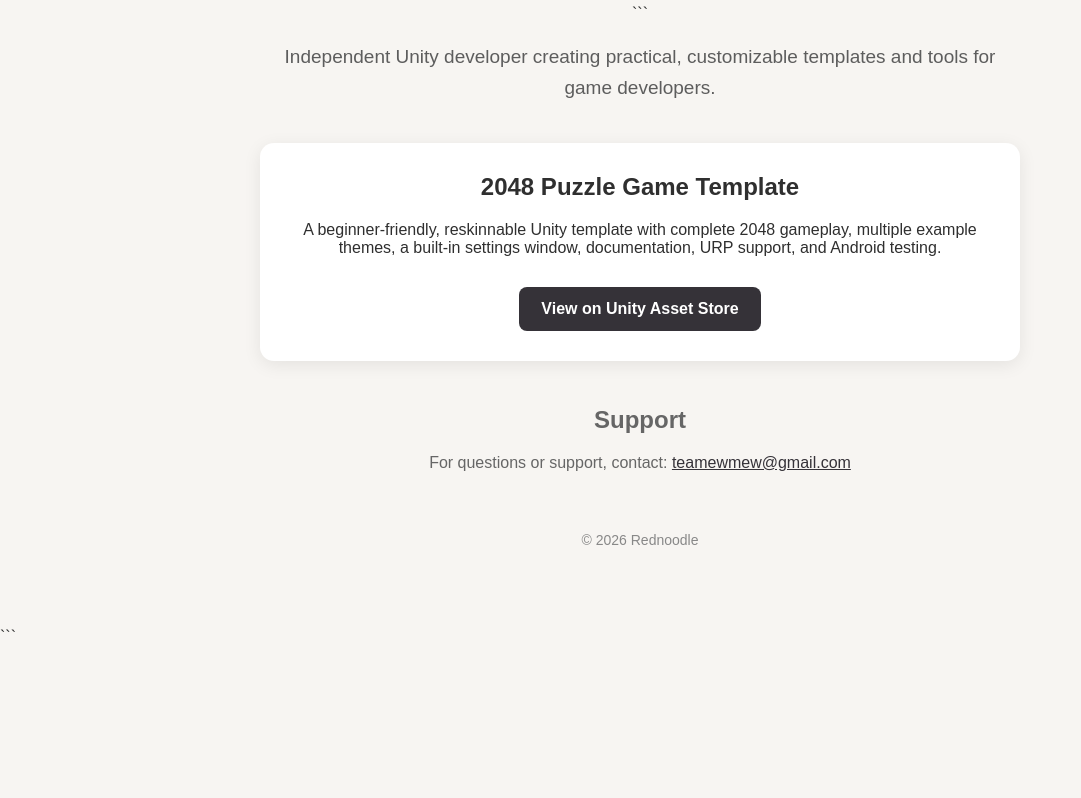
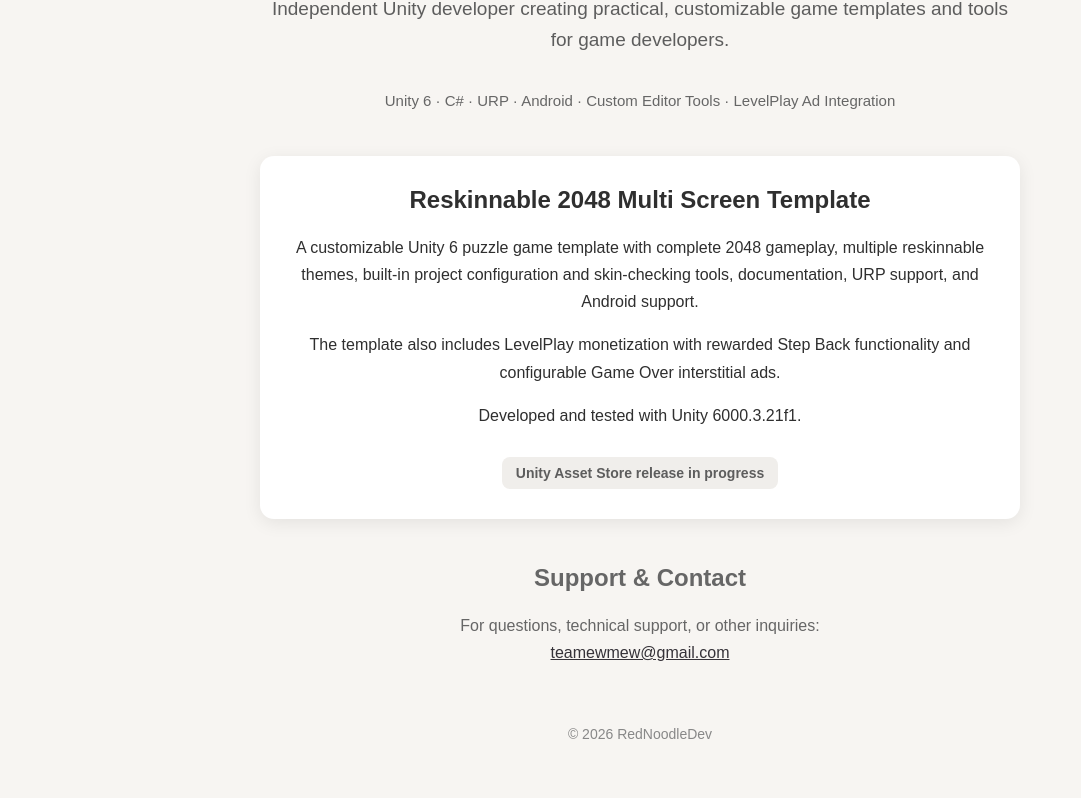
Before and after one commit to RednoodleDev/github.io, a plain HTML site: page index.html in a window 1280 px wide. Shown: the part 181-979 px from the top of the page, without its empty margins (0-1081 px from the left). Before the commit the page ends 827 px from the top, so only its background shows below. Drawn offline with Linux system fonts and the light colour scheme.

Commit message:
Update index.html

````diff
--- a/index.html
+++ b/index.html
@@ -1,12 +1,11 @@
 <!DOCTYPE html>
+<html lang="en">
 
-<html lang="en">
 <head>
     <meta charset="UTF-8">
     <meta name="viewport" content="width=device-width, initial-scale=1.0">
 
-```
-<title>Rednoodle | Unity Templates</title>
+    <title>RedNoodleDev | Unity Templates & Tools</title>
 
     <style>
         body {
@@ -29,10 +28,17 @@
         }
 
         .subtitle {
-        margin-bottom: 40px;
+            margin-bottom: 32px;
             font-size: 19px;
             line-height: 1.6;
             color: #5d5d5d;
+        }
+
+        .skills {
+            margin: 0 auto 42px;
+            font-size: 15px;
+            line-height: 1.8;
+            color: #666;
         }
 
         .card {
@@ -47,24 +53,28 @@
             margin-top: 0;
         }
 
-    .button {
-        display: inline-block;
-        margin-top: 14px;
-        padding: 13px 22px;
-        border-radius: 8px;
-        background: #353238;
-        color: white;
-        text-decoration: none;
-        font-weight: bold;
+        .card p {
+            line-height: 1.7;
         }
 
-    .button:hover {
-        opacity: 0.85;
+        .status {
+            display: inline-block;
+            margin-top: 12px;
+            padding: 8px 14px;
+            border-radius: 8px;
+            background: #f0eeeb;
+            color: #5d5d5d;
+            font-size: 14px;
+            font-weight: bold;
         }
 
         .contact {
             margin-top: 45px;
             color: #666;
+        }
+
+        .contact p {
+            line-height: 1.7;
         }
 
         .contact a {
@@ -77,48 +87,65 @@
             color: #888;
         }
     </style>
-```
-
 </head>
 
 <body>
     <main class="container">
-        <h1>Rednoodle</h1>
 
-```
+        <h1>RedNoodleDev</h1>
+
         <p class="subtitle">
-        Independent Unity developer creating practical, customizable
-        templates and tools for game developers.
+            Independent Unity developer creating practical,
+            customizable game templates and tools for game developers.
+        </p>
+
+        <p class="skills">
+            Unity 6 · C# · URP · Android · Custom Editor Tools ·
+            LevelPlay Ad Integration
         </p>
 
         <section class="card">
-        <h2>2048 Puzzle Game Template</h2>
+            <h2>Reskinnable 2048 Multi Screen Template</h2>
 
             <p>
-            A beginner-friendly, reskinnable Unity template with complete
-            2048 gameplay, multiple example themes, a built-in settings
-            window, documentation, URP support, and Android testing.
+                A customizable Unity 6 puzzle game template with complete
+                2048 gameplay, multiple reskinnable themes, built-in project
+                configuration and skin-checking tools, documentation,
+                URP support, and Android support.
             </p>
 
-        <a class="button" href="#">
-            View on Unity Asset Store
-        </a>
+            <p>
+                The template also includes LevelPlay monetization with
+                rewarded Step Back functionality and configurable
+                Game Over interstitial ads.
+            </p>
+
+            <p>
+                Developed and tested with Unity 6000.3.21f1.
+            </p>
+
+            <span class="status">
+                Unity Asset Store release in progress
+            </span>
         </section>
 
         <section class="contact">
-        <h2>Support</h2>
+            <h2>Support & Contact</h2>
 
             <p>
-            For questions or support, contact:
-            <a href="mailto:YOUR_EMAIL_ADDRESS">teamewmew@gmail.com</a>
+                For questions, technical support, or other inquiries:
+                <br>
+                <a href="mailto:teamewmew@gmail.com">
+                    teamewmew@gmail.com
+                </a>
             </p>
         </section>
 
         <footer>
-        © 2026 Rednoodle
+            © 2026 RedNoodleDev
         </footer>
+
     </main>
-```
+</body>
 
-</body>
 </html>
````
Lines whose indentation alone changed are shown as unchanged.
